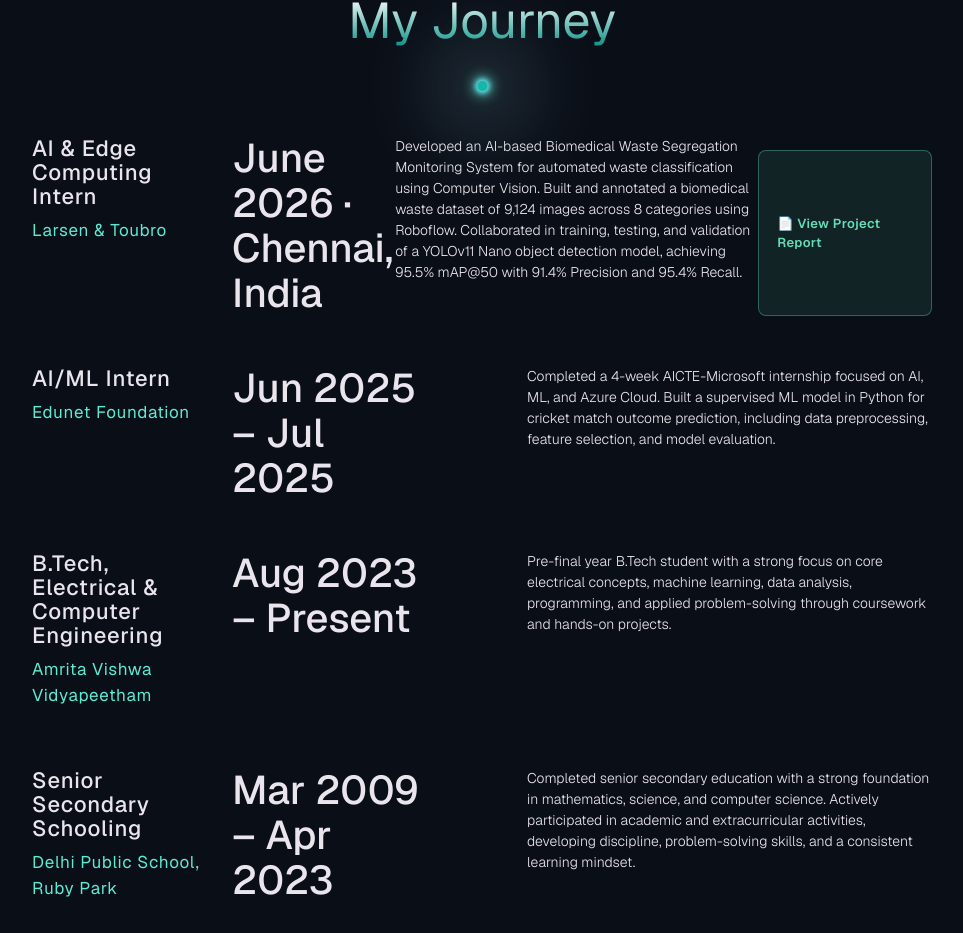
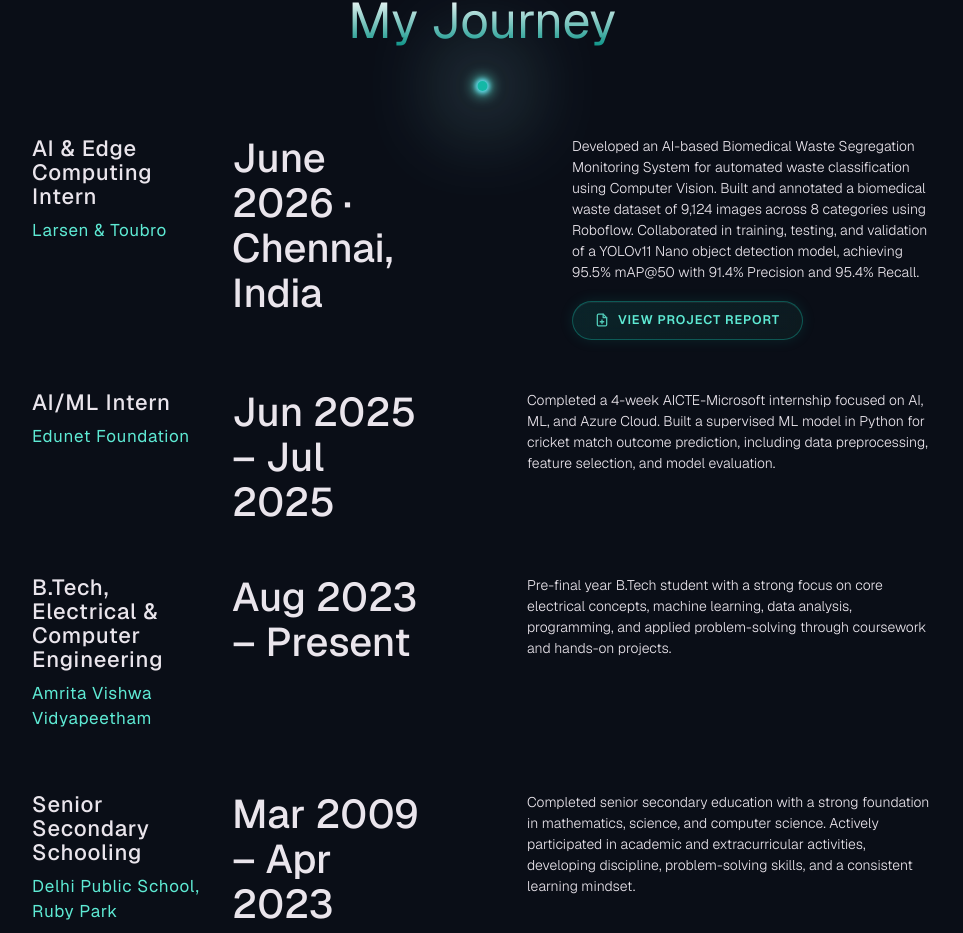
Before and after one commit to CoderAnush/ANUSH-PORTFOLIO, a Next.js app: page / in a window 1280 px wide. Shown: the part 2574-3507 px from the top of the page, without its empty margins (158-1121 px from the left). Built offline with nearby package versions, Linux system fonts and the light colour scheme; no server answers.

Commit message:
fix: align report button in right column, premium pill design with teal glow + responsive fix

```diff
--- a/app/legacy_styles.css
+++ b/app/legacy_styles.css
@@ -250,6 +250,39 @@
   margin: 0;
 }
 
+a.report-btn {
+  display: inline-flex;
+  align-items: center;
+  gap: 9px;
+  margin-top: 18px;
+  padding: 9px 22px;
+  background: linear-gradient(135deg, rgba(20, 184, 166, 0.13), rgba(56, 189, 148, 0.07));
+  border: 1px solid rgba(20, 184, 166, 0.38);
+  border-radius: 50px;
+  color: #5eead4;
+  font-size: 12.5px;
+  font-weight: 600;
+  text-decoration: none;
+  letter-spacing: 0.07em;
+  text-transform: uppercase;
+  backdrop-filter: blur(8px);
+  -webkit-backdrop-filter: blur(8px);
+  box-shadow: 0 0 14px rgba(20, 184, 166, 0.13), inset 0 1px 0 rgba(255,255,255,0.05);
+  transition: background 0.3s ease, box-shadow 0.3s ease, border-color 0.3s ease, color 0.3s ease;
+}
+
+a.report-btn:hover {
+  background: linear-gradient(135deg, rgba(20, 184, 166, 0.25), rgba(56, 189, 148, 0.14));
+  border-color: rgba(20, 184, 166, 0.7);
+  box-shadow: 0 0 28px rgba(20, 184, 166, 0.32), inset 0 1px 0 rgba(255,255,255,0.1);
+  color: #a7f3d0;
+}
+
+a.report-btn svg {
+  flex-shrink: 0;
+  opacity: 0.85;
+}
+
 .career-info-in {
   display: flex;
   width: 40%;
@@ -392,8 +425,9 @@
   }
 
   .career-info-in,
-  .career-info-box p {
-    width: 100%;
+  .career-info-box p,
+  .career-info-box > div {
+    width: 100% !important;
     padding-left: 10%;
     box-sizing: border-box;
   }
--- a/legacy/components/Career.tsx
+++ b/legacy/components/Career.tsx
@@ -21,7 +21,8 @@ const Career = () => {
               </div>
               <h3>June 2026 · Chennai, India</h3>
             </div>
-            <p>
+            <div style={{ width: '40%' }}>
+              <p style={{ width: '100%', margin: 0 }}>
                 Developed an AI-based Biomedical Waste Segregation Monitoring System for automated waste classification using Computer Vision. Built and annotated a biomedical waste dataset of 9,124 images across 8 categories using Roboflow. Collaborated in training, testing, and validation of a YOLOv11 Nano object detection model, achieving 95.5% mAP@50 with 91.4% Precision and 95.4% Recall.
               </p>
               <a
@@ -29,25 +30,17 @@ const Career = () => {
                 target="_blank"
                 rel="noreferrer"
                 data-cursor="disable"
-              style={{
-                display: 'inline-flex',
-                alignItems: 'center',
-                gap: '8px',
-                marginTop: '14px',
-                padding: '8px 18px',
-                background: 'rgba(100, 220, 180, 0.1)',
-                border: '1px solid rgba(100, 220, 180, 0.35)',
-                borderRadius: '8px',
-                color: '#64dcb4',
-                fontSize: '13px',
-                fontWeight: '600',
-                textDecoration: 'none',
-                letterSpacing: '0.03em',
-                transition: 'background 0.2s'
-              }}
+                className="report-btn"
               >
-              📄 View Project Report
+                <svg width="14" height="14" viewBox="0 0 24 24" fill="none" stroke="currentColor" strokeWidth="2.2" strokeLinecap="round" strokeLinejoin="round">
+                  <path d="M14 2H6a2 2 0 0 0-2 2v16a2 2 0 0 0 2 2h12a2 2 0 0 0 2-2V8z"/>
+                  <polyline points="14 2 14 8 20 8"/>
+                  <line x1="12" y1="18" x2="12" y2="12"/>
+                  <line x1="9" y1="15" x2="15" y2="15"/>
+                </svg>
+                View Project Report
               </a>
+            </div>
           </div>
 
           <div className="career-info-box">
```
Also changed, not shown: public/sw.js. Lines whose indentation alone changed are shown as unchanged.
